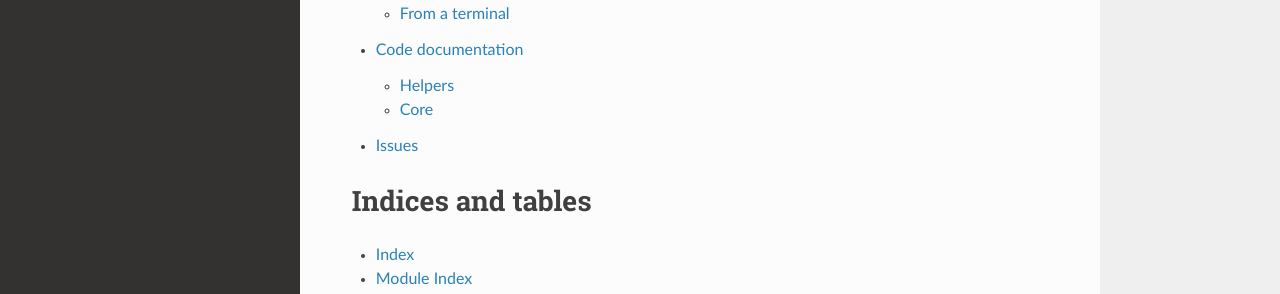
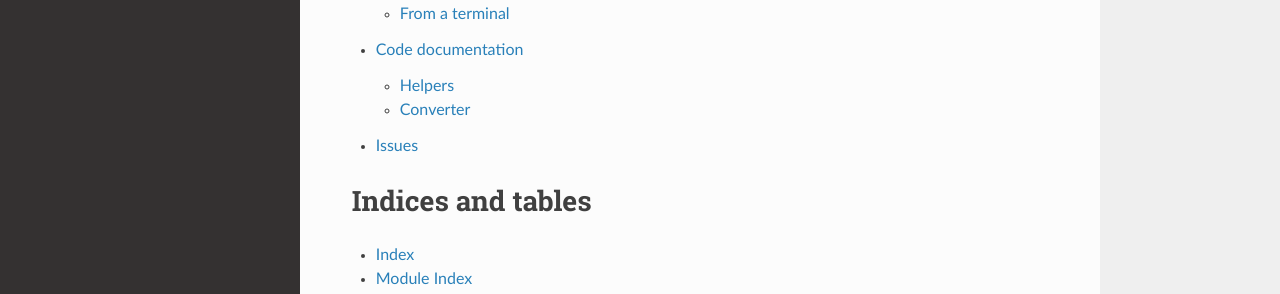
Before and after one commit to PyFunceble/domain2idna, a Sphinx documentation site: the page built from docs/index.rst, in a window 1280 px wide and 1068 px high. Shown: the part 564-858 px from the top of the window. Built offline with Sphinx 7.4.7 and the Read the Docs theme 2.0.0, drawn with Linux system fonts in a browser that asks for light colours.

Commit message:
Update documentation.

```diff
--- a/docs/code.rst
+++ b/docs/code.rst
@@ -26,14 +26,14 @@ Code documentation
     :members:
 
 
-Core
-----
+Converter
+---------
 
 Code documentation
 ^^^^^^^^^^^^^^^^^^
 
-.. automodule::domain2idna.core
+.. automodule::domain2idna.converter
    :members:
 
-.. autoclass:: domain2idna.core.Core
+.. autoclass:: domain2idna.converter.Converter
     :members:
```
